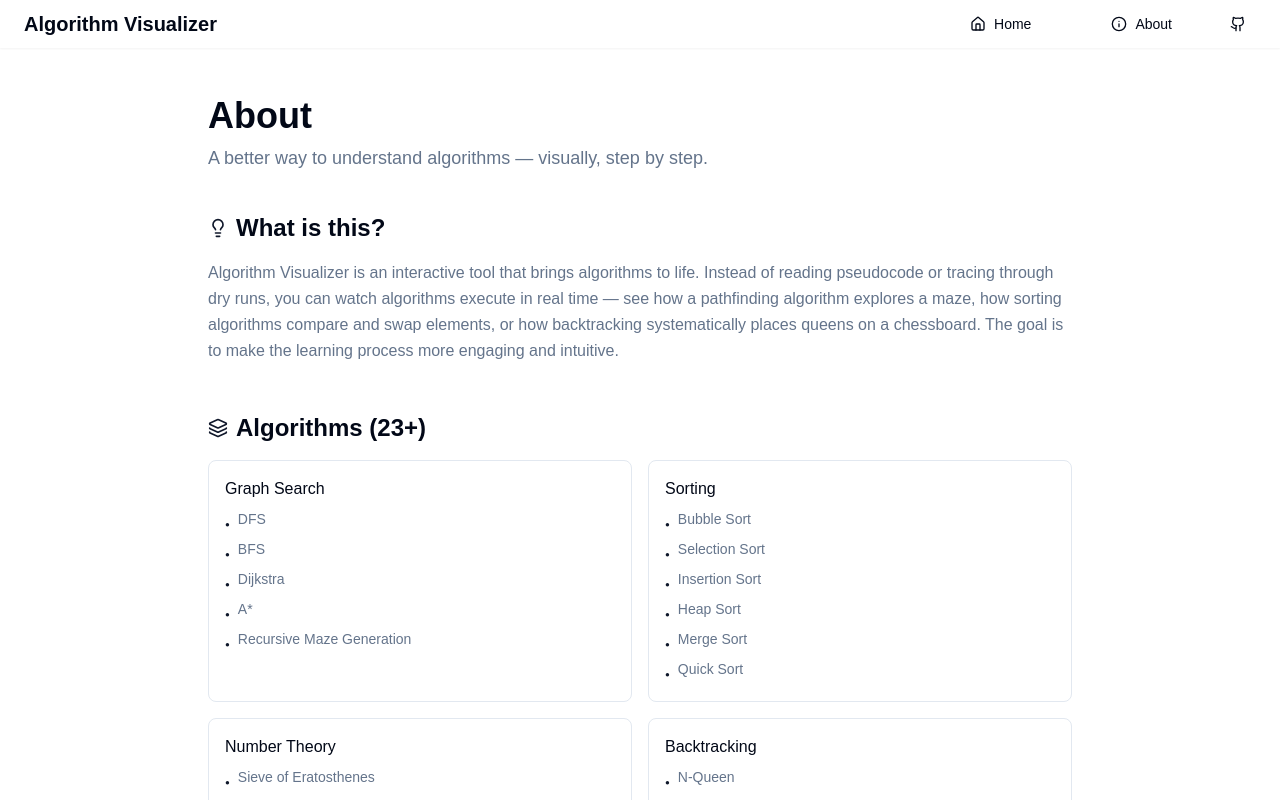
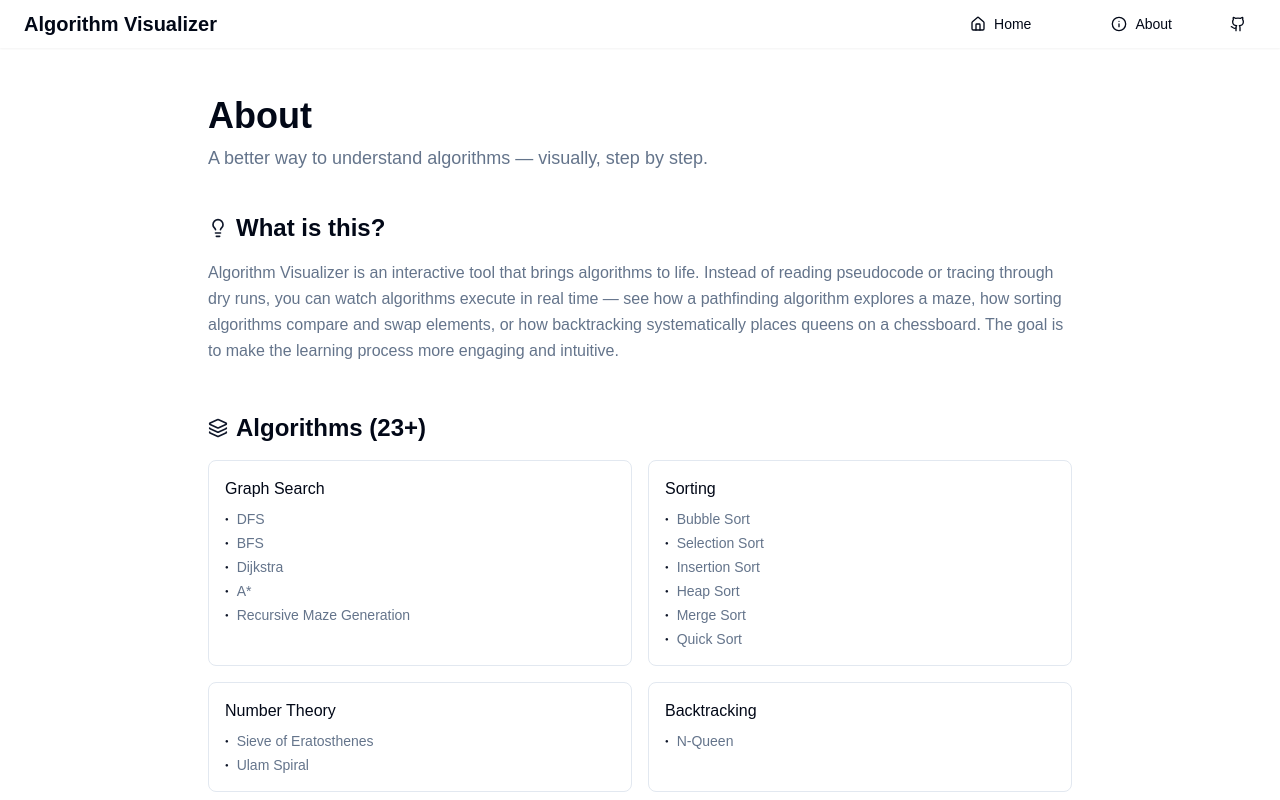
Before and after one commit to TamimEhsan/AlgorithmVisualizer, a Next.js app: page /AlgorithmVisualizer/about in a window 1280 px wide. Shown: the top 800 px of the page. Built offline with nearby package versions, Linux system fonts and the light colour scheme.

Commit message:
refactor: Update About page list item styles for improved alignment and readability

```diff
--- a/src/app/about/page.jsx
+++ b/src/app/about/page.jsx
@@ -121,8 +121,8 @@ export default function AboutPage() {
                                 <h3 className="font-medium mb-2">{group.category}</h3>
                                 <ul className="text-sm text-muted-foreground space-y-1">
                                     {group.items.map((item) => (
-                                        <li key={item} className="flex items-start gap-2">
-                                            <span className="text-primary mt-1.5 text-[8px]">●</span>
+                                        <li key={item} className="flex items-center gap-2">
+                                            <span className="text-primary text-[6px]">●</span>
                                             {item}
                                         </li>
                                     ))}
```
Also changed, not shown: 1 other file (tests, documents, lock files or other folders).
